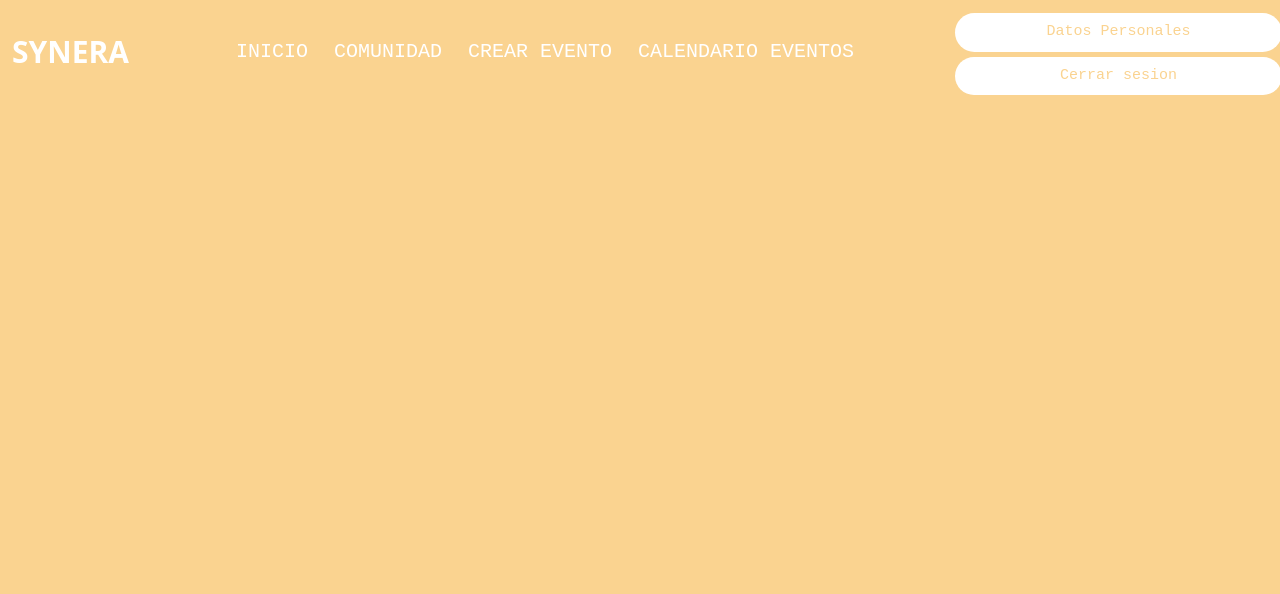
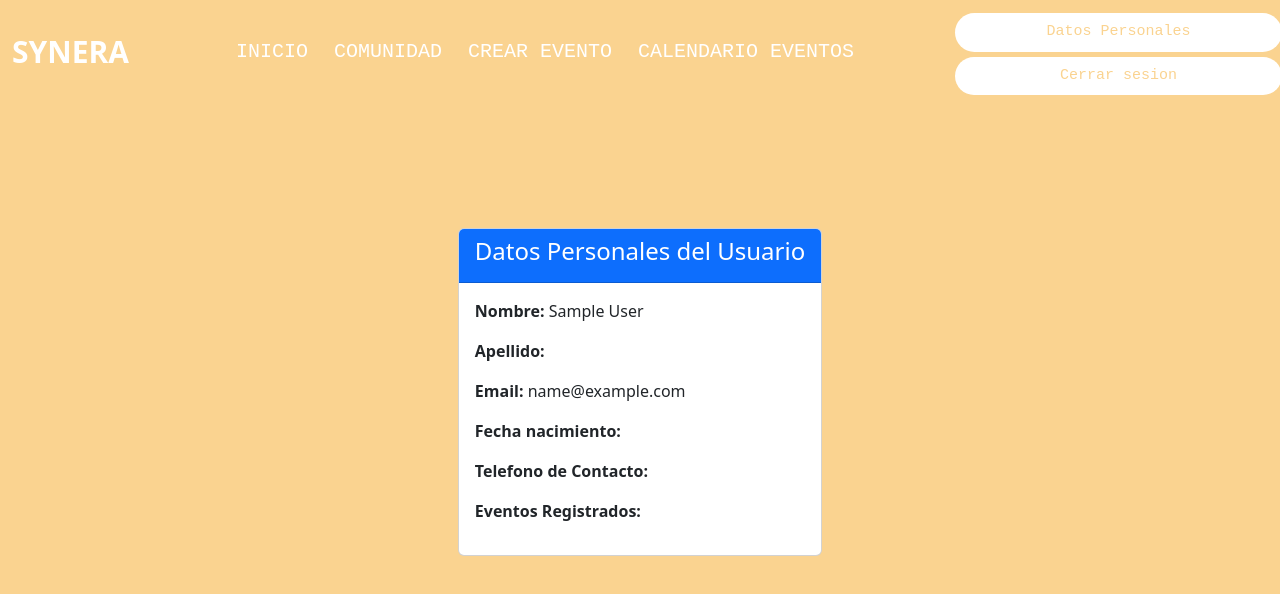
Before and after one commit to LorenaPonsico/Angular_Events_Personal_Project, an Angular app in the folder client/: page /panel-control in a window 1280 px wide. Shown: the top 594 px of the page. Built offline with nearby package versions, Linux system fonts and the light colour scheme; sample sign-in values are in the browser's storage.

Commit message:
dashboard component, show personal information

```diff
--- a/client/src/app/components/user/dashboard/dashboard.component.html
+++ b/client/src/app/components/user/dashboard/dashboard.component.html
@@ -1,32 +1,23 @@
+<div class="container-fluid d-flex justify-content-center align-items-center vh-100">
+  <div class="card mb-3" *ngIf="userData">
 
-
-<div class="container-fluid d-flex justify-content-center align-items-center vh-100">
-  <div class="card mb-3" *ngIf="userLoginOn && userData">
     <div class="card-header bg-primary text-white">
       <h4>Datos Personales del Usuario</h4>
-
-      <div class="container-fluid d-flex justify-content-center align-items-center vh-100">
-        <div class="card mb-3" *ngIf="userLoginOn && userData">
-          <div class="card-header bg-primary text-white">
-            <h4>Datos Personales del Usuario</h4>
-          </div>
-          <div class="card-body">
-            <!-- <ng-container *ngIf="(user | async) as currentUser"> -->
-              <p><strong>Nombre:</strong> {{ userData }}</p>
-              <!-- <p><strong>Apellido:</strong> {{ currentUser.surname }}</p> -->
-              <!-- <p><strong>Email:</strong> {{ currentUser.email }}</p> -->
-            <!-- </ng-container> -->
-          </div>
-        </div>
-      </div>
+    </div>
+    <div class="card-body">
+      <p><strong>Nombre:</strong> {{ userDetails?.name | titlecase  }}</p>
+      <p><strong>Apellido:</strong> {{ userDetails?.surname | titlecase}}</p>
+      <p><strong>Email:</strong> {{ userDetails?.email | lowercase  }}</p>
+      <p><strong>Fecha nacimiento:</strong> {{ userDetails?.birthDate }}</p>
+      <p><strong>Telefono de Contacto:</strong> {{ userDetails?.phone }}</p>
 
 
 
-  </div>
+
+      <p><strong>Eventos Registrados:</strong></p>
+      <ul>
+        <li *ngFor="let event of userDetails?.event">{{ event.title }}</li>
+      </ul>
+    </div>
   </div>
 </div>
-
-
-
-        <!-- <p *ngIf="!userLoginOn"> Usuario No autentificado </p>
-        <p *ngIf="userLoginOn"> Usuario Autentificado </p> -->
--- a/client/src/app/components/user/dashboard/dashboard.component.ts
+++ b/client/src/app/components/user/dashboard/dashboard.component.ts
@@ -9,19 +9,24 @@ import { User } from 'src/app/models/user';
 })
 export class DashboardComponent {
 
-  userLoginOn: boolean = false;
-  userData?: User[] = [];
+  userLoginOn: boolean = true;
+  userData: any | null;
+  userDetails: User| null = null; // Declarar una variable para almacenar userDetails
 
-
-  constructor(private accountservice: AccountService) { }
+  constructor(private accountService: AccountService) { }
 
   ngOnInit(): void {
     this.getUsers();
   }
 
   getUsers() {
-    this.accountservice.currentUserLoginOn ? this.userLoginOn = true : this.userLoginOn = false;
-    this.userData = this.accountservice.currentUserLoginOn; // aqui me esta cogiendo los datos del anterior!! REVISAR
+    // this.userLoginOn = this.accountService.currentUserLoginOn;
+    this.userData = this.accountService.userValue;
+
+    // Si userData tiene una propiedad user, puedes acceder a los atributos de user
+    if (this.userData && this.userData.user) {
+      this.userDetails = this.userData.user;
+      console.log(this.userDetails)
+    }
   }
-
 }
--- a/client/src/app/components/user/event-details/event-details.component.html
+++ b/client/src/app/components/user/event-details/event-details.component.html
@@ -11,6 +11,8 @@
         <p class="event-details">Descripción: {{ event?.description }}</p>
         <!-- <p>Imagen: {{ event.img }}</p> -->
         <button class="btn btn-event btn-success" [routerLink]="['/ver-eventos']">Volver atras</button>
-        <button class="btn btn-event btn-success" [routerLink]="['/panel-control']">Me apunto!</button>
+
+        <button class="btn btn-event btn-success" (click)="joinEvent()" [routerLink]="['/panel-control']">Me apunto!</button>
+
     </div>
 </div>
--- a/client/src/app/components/user/event-details/event-details.component.ts
+++ b/client/src/app/components/user/event-details/event-details.component.ts
@@ -1,6 +1,8 @@
 import { Component, OnInit } from '@angular/core';
-import { ActivatedRoute } from '@angular/router';
+import { ActivatedRoute, Router } from '@angular/router';
 import { Event } from 'src/app/models/event';
+import { User } from 'src/app/models/user';
+import { AccountService } from 'src/app/services';
 import { EventsService } from 'src/app/services/events.service';
 
 @Component({
@@ -10,9 +12,12 @@ import { EventsService } from 'src/app/services/events.service';
 })
 export class EventDetailsComponent implements OnInit {
   event: Event | undefined;
-  listEvents: Event[] =[]
+  // listEvents: Event[] =[];
+  // user: User[] = [];
 
-  constructor(private route: ActivatedRoute, private eventsService: EventsService) { }
+
+  constructor(private route: ActivatedRoute, private eventsService: EventsService,   private accountService: AccountService,
+    private router: Router) { }
 
   ngOnInit(): void {
     this.route.paramMap.subscribe(params => {
@@ -33,4 +38,35 @@ export class EventDetailsComponent implements OnInit {
       }
     );
   }
+
+  joinEvent(): void {
+    if (this.event?._id) { // Asegurarse de que this.event y this.event.id no sean undefined
+      const currentUser = this.accountService.userValue; // Obtén el usuario actual
+      if (currentUser) {
+        // Asegúrate de que currentUser.event esté inicializado
+        currentUser.event = currentUser.event || [];
+
+        // Verifica si el evento ya está en el array antes de agregarlo
+        if (!currentUser.event.some(ev => ev._id === this.event!._id)) {
+          // Agrega el evento al array de eventos del usuario
+          currentUser.event.push(this.event!);
+
+          this.accountService.updateUser(currentUser).subscribe(
+            () => {
+              console.log('Evento agregado al usuario:', currentUser);
+              this.router.navigate(['/panel-control']); // Redirige a la página deseada
+            },
+            error => {
+              console.error('Error al agregar el evento:', error);
+            }
+          );
+        } else {
+          console.log('El evento ya está en el array de eventos del usuario');
+        }
+      }
+    }
+  }
+
+
+
 }
--- a/client/src/app/models/event.ts
+++ b/client/src/app/models/event.ts
@@ -8,6 +8,7 @@ export class Event { // O INTERFACE MAS FACIL? CLASS + DE JAVA?
     type: string;
     location: string;
     description: string;
+    // users: string[];
     // img?: string;
 
 
@@ -20,6 +21,7 @@ export class Event { // O INTERFACE MAS FACIL? CLASS + DE JAVA?
         this.type = type;
         this.location = location;
         this.description = description;
+        // this.users = [];
         // this.img = img;
     }
 }
--- a/client/src/app/services/auth-users.service.ts
+++ b/client/src/app/services/auth-users.service.ts
@@ -13,8 +13,8 @@ export class AccountService {
 
   private userSubject: BehaviorSubject<User | null>;
   public user: Observable<User | null>;
-  currentUserLoginOn: any;
-  currentUserData: any;
+  currentUserLoginOn: any; //??
+  currentUserData: any;//??
 
   constructor(
     private router: Router,
@@ -28,16 +28,23 @@ export class AccountService {
     return this.userSubject.value;
   }
 
-  login(email: any, password: any) {
+  login(email: any, password: any): Observable<User> {
     const body = { email: email, password: password };
     return this.http.post<User>(`${environment.apiUrl}/api/users/iniciar-sesion`, body)
-      .pipe(map(user => {
-        // store user details and jwt token in local storage to keep user logged in between page refreshes
-        localStorage.setItem('user', JSON.stringify(user));
-        this.userSubject.next(user)
-        return user;
-      }));
+      .pipe(
+        map(user => {
+          // store user details and jwt token in local storage to keep user logged in between page refreshes
+          localStorage.setItem('user', JSON.stringify(user));
+          this.userSubject.next(user)
+          return user;
+        }),
+        catchError((error: HttpErrorResponse) => {
+          // Handle error here (e.g., show an error message)
+          return throwError(error);
+        })
+      );
   }
+
 
   logout() {
     // remove user from local storage and set current user to null
@@ -46,12 +53,23 @@ export class AccountService {
     this.router.navigate(['/account/login']);
   }
 
-  register(name: any, surname: any, email: any, password: any, phone: any, birthday: any) {
+  register(name: any, surname: any, email: any, password: any, phone: any, birthday: any): Observable<void> {
     const body = { name: name, surname: surname, email: email, password: password, phone: phone, birthDate: birthday }
-    return this.http.post(`${environment.apiUrl}/api/users/registro`, body)
+    return this.http.post<void>(`${environment.apiUrl}/api/users/registro`, body)
       .pipe(
         map(() => {
+          // You can navigate to a login page or do something else after successful registration
+        }),
+        catchError((error: HttpErrorResponse) => {
+          // Handle error here (e.g., show an error message)
+          return throwError(error);
+        })
+      );
+  }
 
-        }))
+
+  updateUser(user: User): Observable<User> {
+    return this.http.put<User>(`${environment.apiUrl}/api/users/${user.id}`, user);
   }
+
 }
```
Also changed, not shown: client/src/app/models/user.ts (+6 -4 lines).
